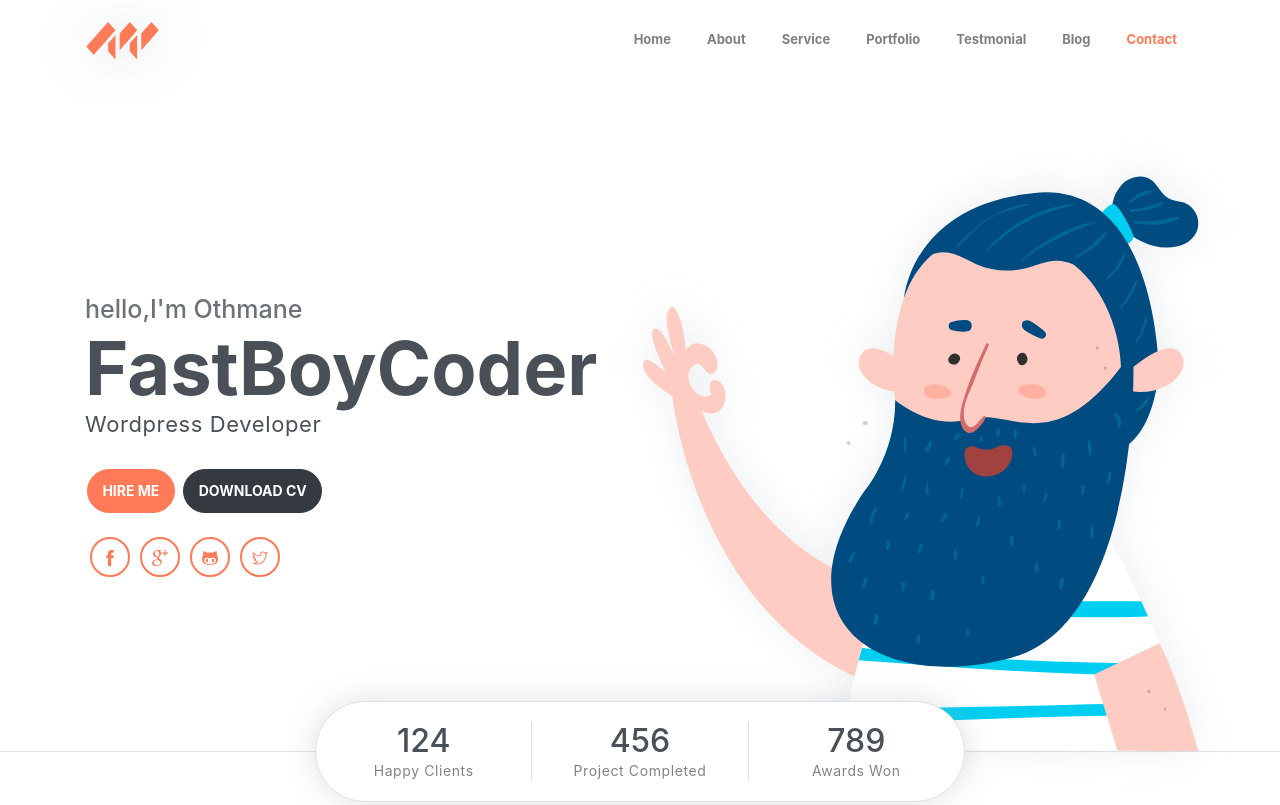
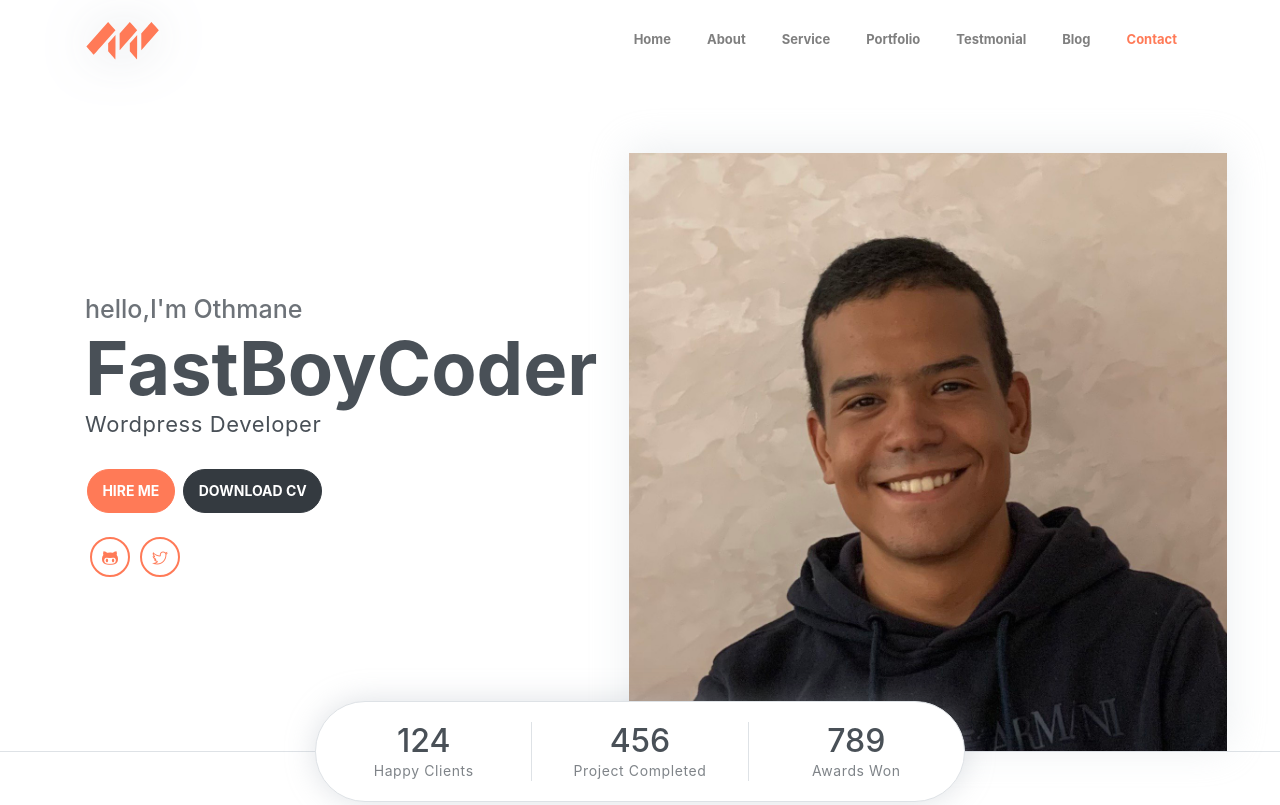
Before and after one commit to FastBoyCoder/my-portfolio, a website: page public_html/index.html in a window 1280 px wide. Shown: the top 805 px of the page. Drawn offline with Linux system fonts and the light colour scheme.

Commit message:
another change in the pic and socials icons

```diff
--- a/public_html/index.html
+++ b/public_html/index.html
@@ -65,14 +65,12 @@
                 </div>
 
                 <div class="socials mt-4">
-                    <a class="social-item" href="javascript:void(0)"><i class="ti-facebook"></i></a>
-                    <a class="social-item" href="javascript:void(0)"><i class="ti-google"></i></a>
-                    <a class="social-item" href="javascript:void(0)"><i class="ti-github"></i></a>
-                    <a class="social-item" href="javascript:void(0)"><i class="ti-twitter"></i></a>
+                    <a class="social-item" href="https://github.com/FastBoyCoder"><i class="ti-github"></i></a>
+                    <a class="social-item" href="https://x.com/FastBoyCoder"><i class="ti-twitter"></i></a>
                 </div>
             </div>
             <div class="img-holder">
-                <img src="assets/imgs/man.svg" alt="">
+                <img src="assets/imgs/profile_pic.jpg" alt="a profile pic of a young brown man">
             </div>
         </div>
 
```
Also changed, not shown: public_html/assets/imgs/profile_pic.jpg (added).
